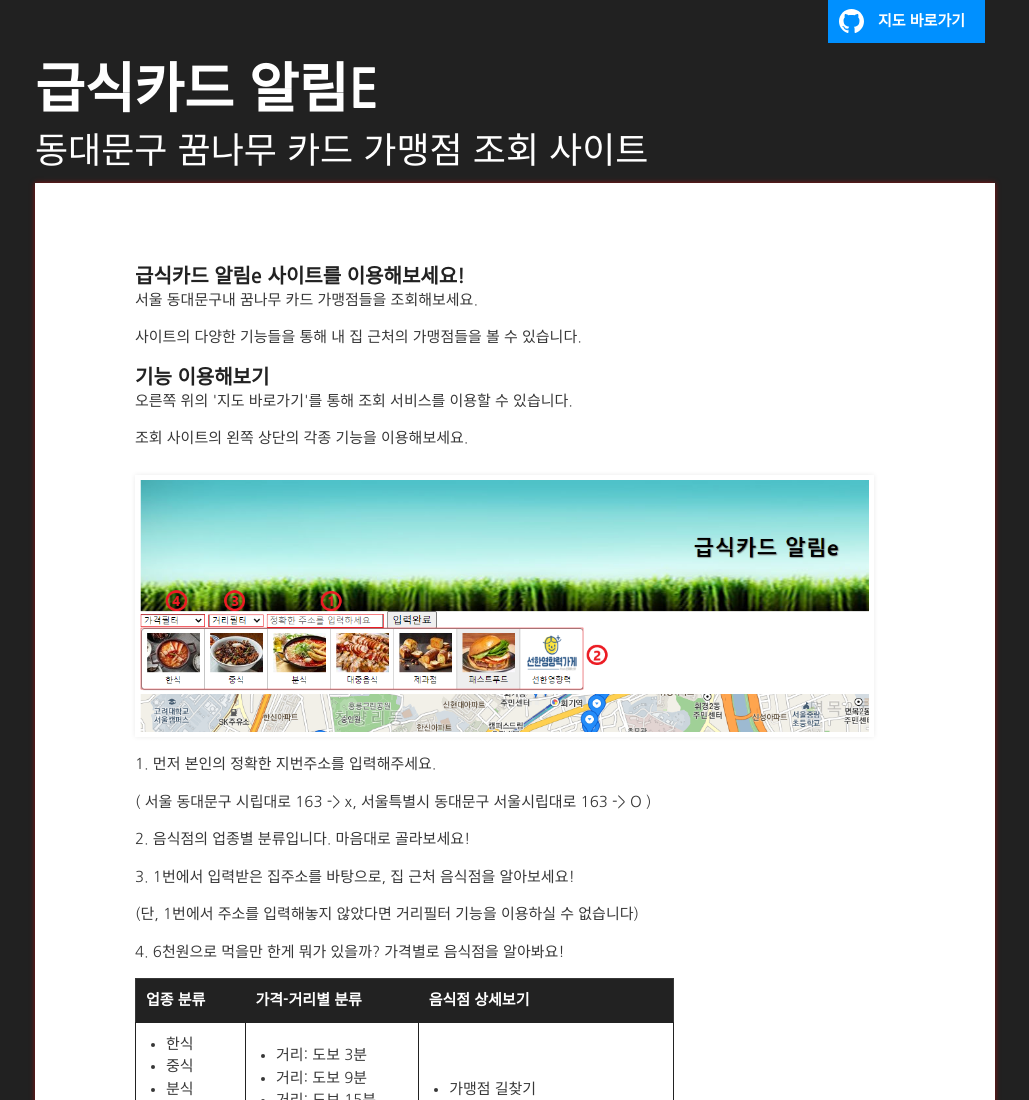
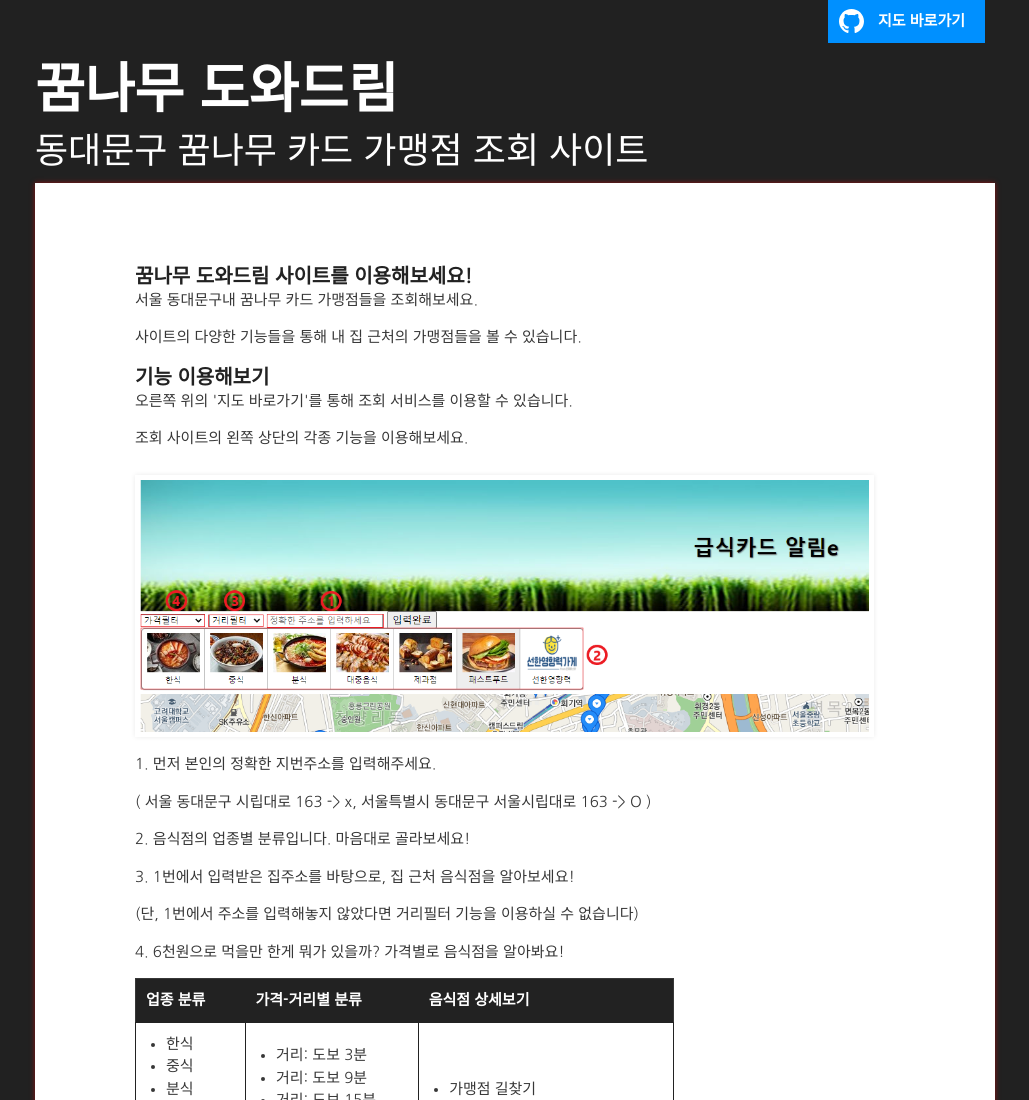
Before and after one commit to GgoomNamoo/GgoomNamoo.github.io, a plain HTML site: page index.html in a window 1280 px wide. Shown: the top 1100 px of the page, without its empty margins (125-1154 px from the left). Drawn offline with Linux system fonts and the light colour scheme.

Commit message:
Update index.html

```diff
--- a/index.html
+++ b/index.html
@@ -11,7 +11,7 @@
 
 	<link href="https://fonts.googleapis.com/css?family=Nanum+Gothic:400,700,800&amp;subset=korean" rel="stylesheet" type='text/css'>
 
-    <title> 급식카드 알림e </title>
+    <title> 꿈나무 도와드림 </title>
   </head>
 
   <body>
@@ -21,7 +21,7 @@
         <header class="inner">
           <a id="forkme_banner" href="https://ggoomnamoo.github.io/map.html">지도 바로가기</a>
 
-          <h1 id="project_title">급식카드 알림e</h1>
+          <h1 id="project_title">꿈나무 도와드림</h1>
           <h2 id="project_tagline">동대문구 꿈나무 카드 가맹점 조회 사이트</h2>
         </header>
     </div>
@@ -30,7 +30,7 @@
     <div id="main_content_wrap" class="outer">
         <section id="main_content" class="inner">
 
-            <h3>급식카드 알림e 사이트를 이용해보세요!</h3>
+            <h3>꿈나무 도와드림 사이트를 이용해보세요!</h3>
 
             <p> 서울 동대문구내 꿈나무 카드 가맹점들을 조회해보세요.</p>
             <p> 사이트의 다양한 기능들을 통해 내 집 근처의 가맹점들을 볼 수 있습니다.</p>
```
